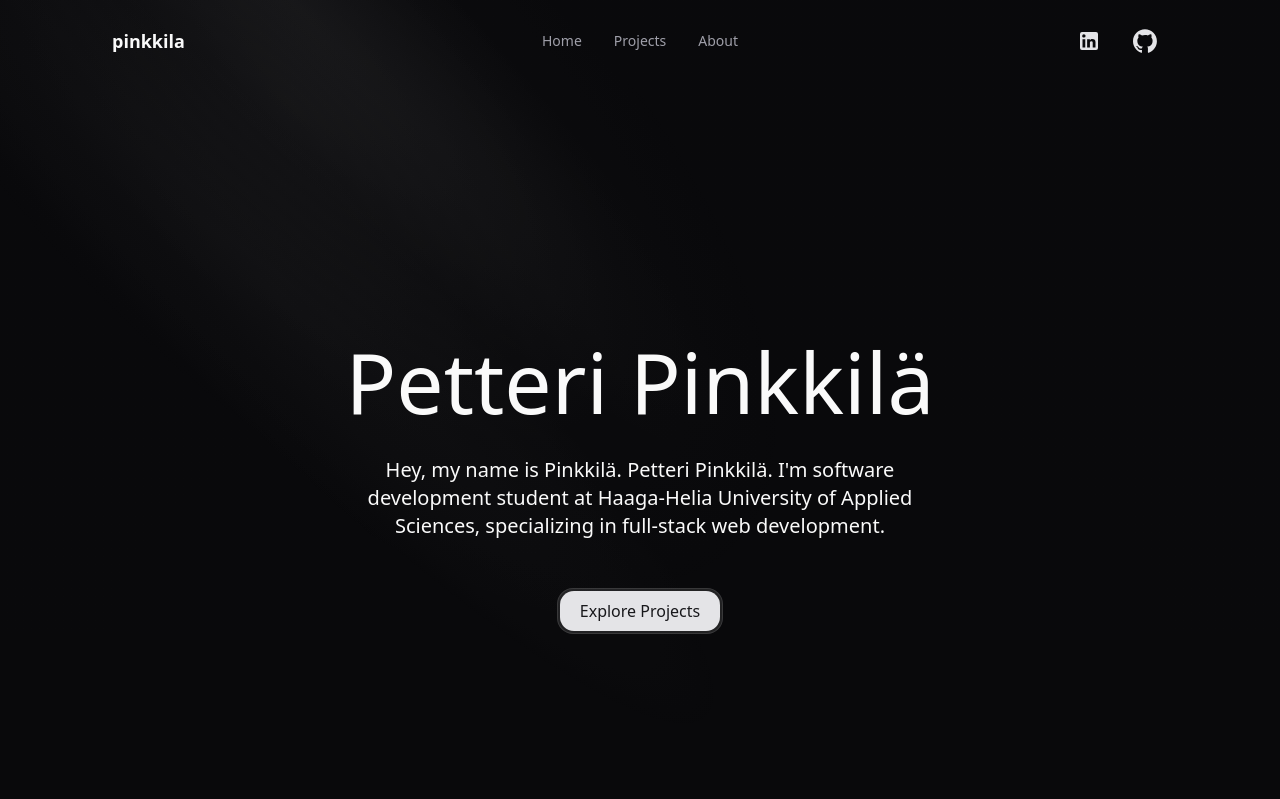
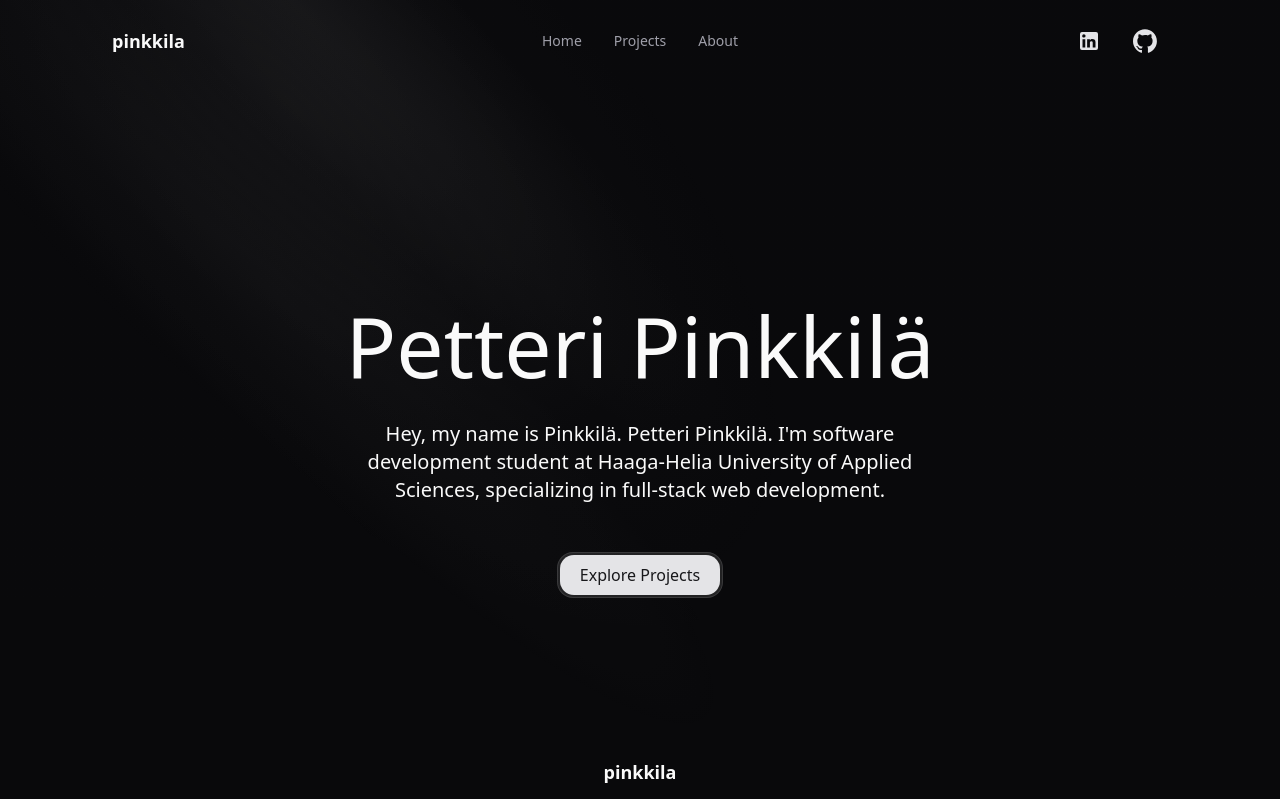
Before and after one commit to pinkkila/pinkkila-website, a React (Vite) app: page / in a window 1280 px wide. Shown: the top 799 px of the page. Built offline with nearby package versions, Linux system fonts and the light colour scheme.

Commit message:
adjust syles for larger screen

```diff
--- a/src/components/hero.tsx
+++ b/src/components/hero.tsx
@@ -35,7 +35,7 @@ export default function Hero() {
           <div className="h-320 -translate-y-87.5 absolute left-0 xl:left-1/8 top-0 w-60 -rotate-45 bg-[radial-gradient(50%_50%_at_50%_50%,hsla(0,0%,85%,.04)_0,hsla(0,0%,45%,.02)_80%,transparent_100%)]" />
         </div>
         <section>
-          <div className="relative pt-36 md:pt-48 xl:pt-69">
+          <div className="relative pt-36 md:pt-48 xl:pt-60">
             <div
               aria-hidden
               className="absolute inset-0 -z-10 size-full [background:radial-gradient(125%_125%_at_50%_100%,transparent_0%,var(--color-background)_75%)]"
```
